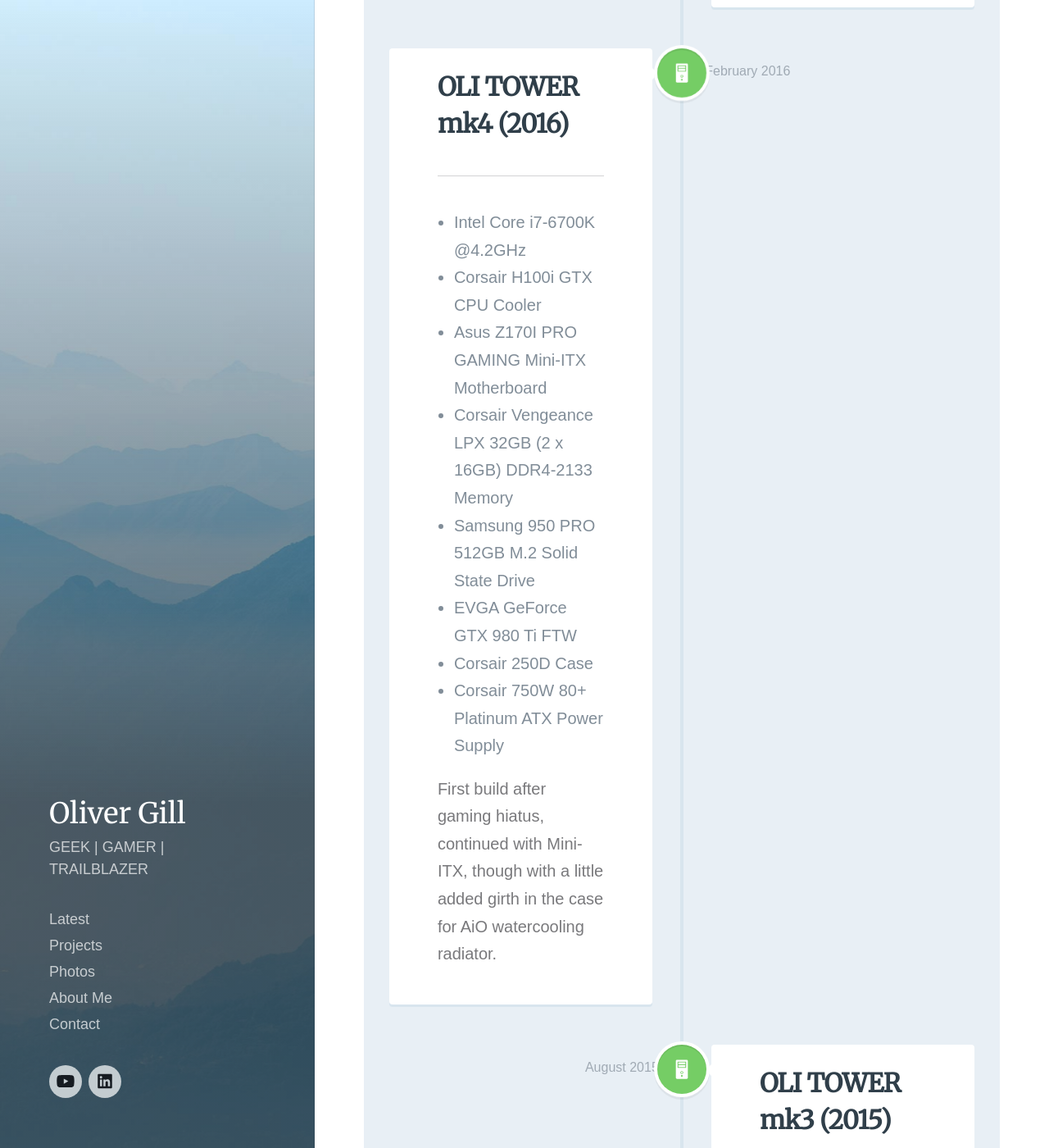
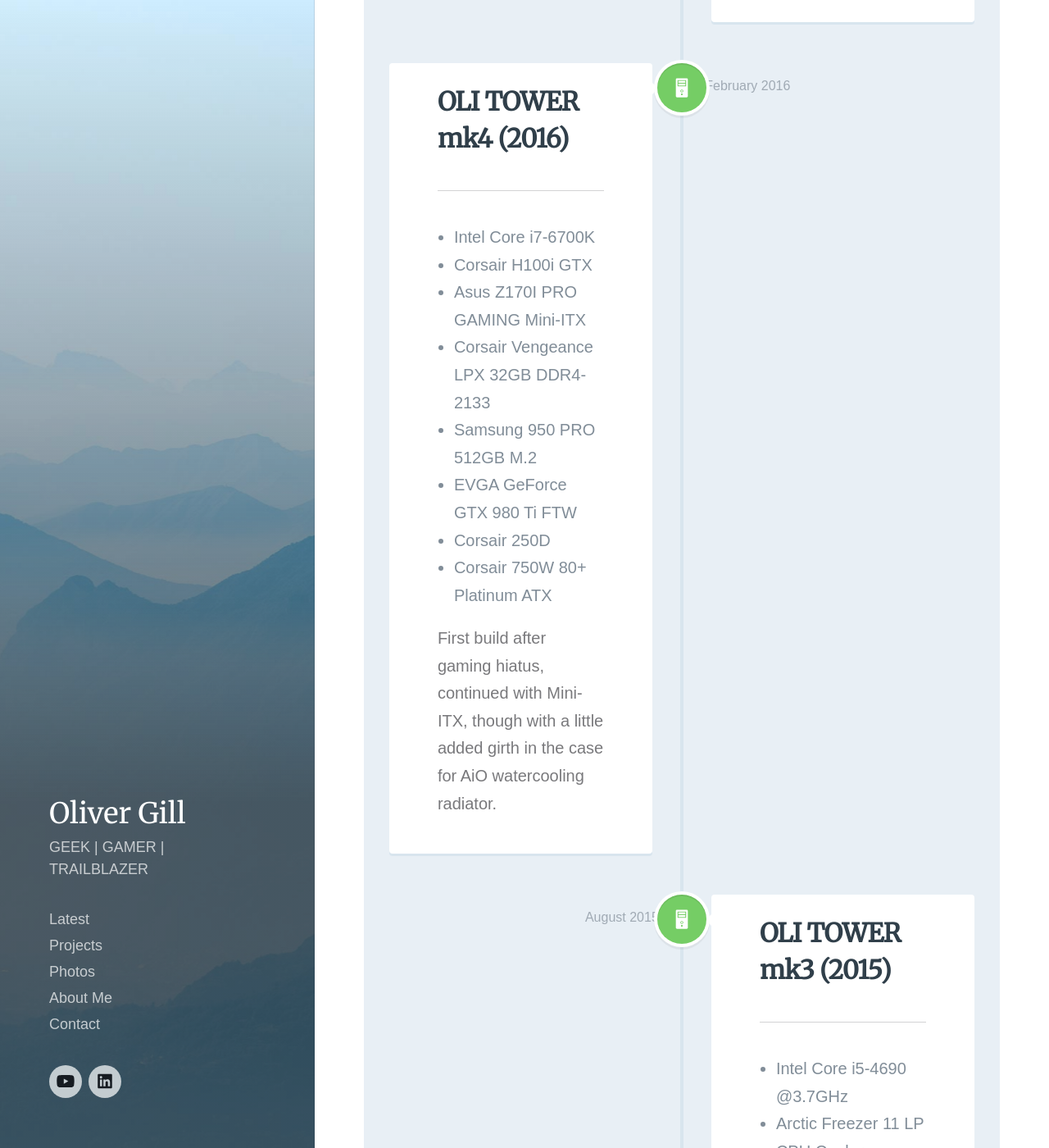
Before and after one commit to olivergillcom/olivergillblog.github.io, a Jekyll site: the page built from _pages/computers.md, in a window 1280 px wide and 1400 px high, scrolled down 2093 px. Shown: the whole window at 82% size. Built offline with Jekyll 4.4.1, drawn with Linux system fonts in a browser that asks for light colours; nearby versions of some CDN libraries; some web fonts are replaced.

Commit message:
removal of descriptors for space

```diff
--- a/_pages/computers.md
+++ b/_pages/computers.md
@@ -22,7 +22,7 @@ featured_image: /images/demo/demo-portrait.jpg
 
 
         <div class="cd-timeline__content text-component">
-          <h3>OLI TOWER mk5 (2020)</h3>
+          <h2>OLI TOWER mk5 (2020)</h2>
           <hr>
           <ul>
           <li><div><img src="/js/timeline/img/pc-case-black.svg"></div><div>testY</div></li>
@@ -68,14 +68,14 @@ featured_image: /images/demo/demo-portrait.jpg
           <h2>OLI TOWER mk4 (2016)</h2>
           <hr>
           <ul>
-            <li>Intel Core i7-6700K @4.2GHz</li>
-            <li>Corsair H100i GTX CPU Cooler</li>
-            <li>Asus Z170I PRO GAMING Mini-ITX Motherboard</li>
-            <li>Corsair Vengeance LPX 32GB (2 x 16GB) DDR4-2133 Memory</li>
-            <li>Samsung 950 PRO 512GB M.2 Solid State Drive</li>
+            <li>Intel Core i7-6700K</li>
+            <li>Corsair H100i GTX</li>
+            <li>Asus Z170I PRO GAMING Mini-ITX</li>
+            <li>Corsair Vengeance LPX 32GB DDR4-2133</li>
+            <li>Samsung 950 PRO 512GB M.2</li>
             <li>EVGA GeForce GTX 980 Ti FTW</li>
-            <li>Corsair 250D Case</li>
-            <li>Corsair 750W 80+ Platinum ATX Power Supply</li>
+            <li>Corsair 250D</li>
+            <li>Corsair 750W 80+ Platinum ATX</li>
           </ul>
           <p class="color-contrast-medium">First build after gaming hiatus, continued with Mini-ITX, though with a little added girth in the case for AiO watercooling radiator.</p>
           <div class="flex justify-between items-center">
```
